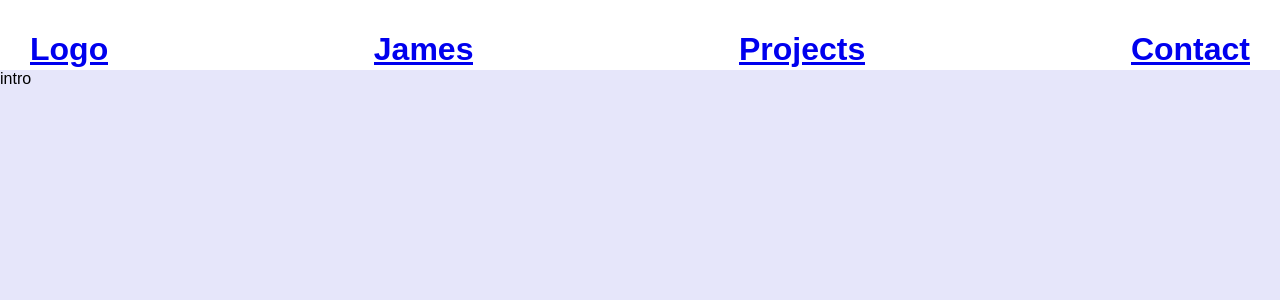
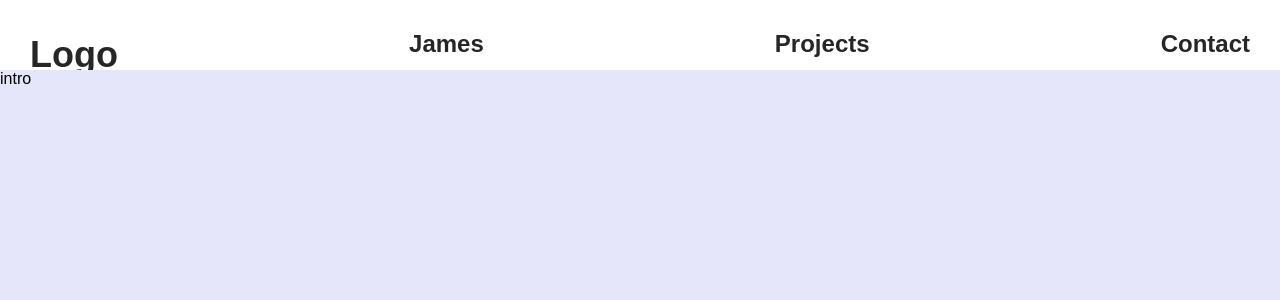
Before and after one commit to jamesfranklinnetsec/portfolio-swa, a React (Create React App) app: page / in a window 1280 px wide. Shown: the top 300 px of the page. Built offline with nearby package versions, Linux system fonts and the light colour scheme.

Commit message:
fixed text colour by added class in href

```diff
--- a/src/components/topbar/Topbar.tsx
+++ b/src/components/topbar/Topbar.tsx
@@ -5,17 +5,17 @@ export default function Topbar() {
     <div className="topbar">
       <div className="wrapper">
         <div className="left">
-        <a href="#intro"><h1>Logo</h1></a>
+        <a href="#intro" className="logo"><h1>Logo</h1></a>
 
         </div>
         <div className="button1">
-          <a href="#intro"><h1>James</h1></a>
+          <a href="#intro" className="logo"><h2>James</h2></a>
         </div>
         <div className="button2">
-          <a href="#projects"><h1>Projects</h1></a>
+          <a href="#projects" className="logo"><h2>Projects</h2></a>
         </div>
         <div className="button3">
-          <a href="#contact"><h1>Contact</h1></a>
+          <a href="#contact" className="logo"><h2>Contact</h2></a>
         </div>
 
       </div>
```
